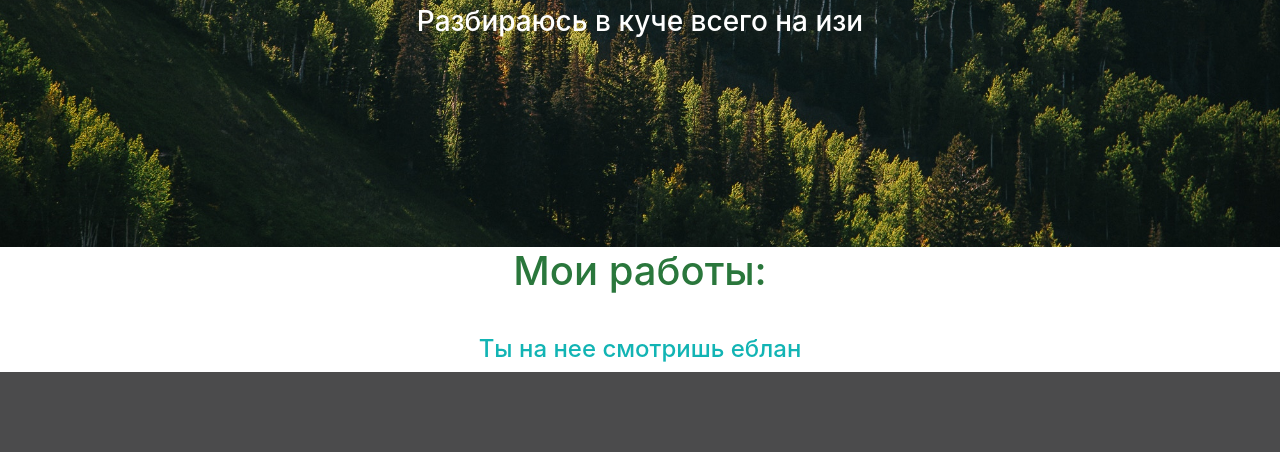
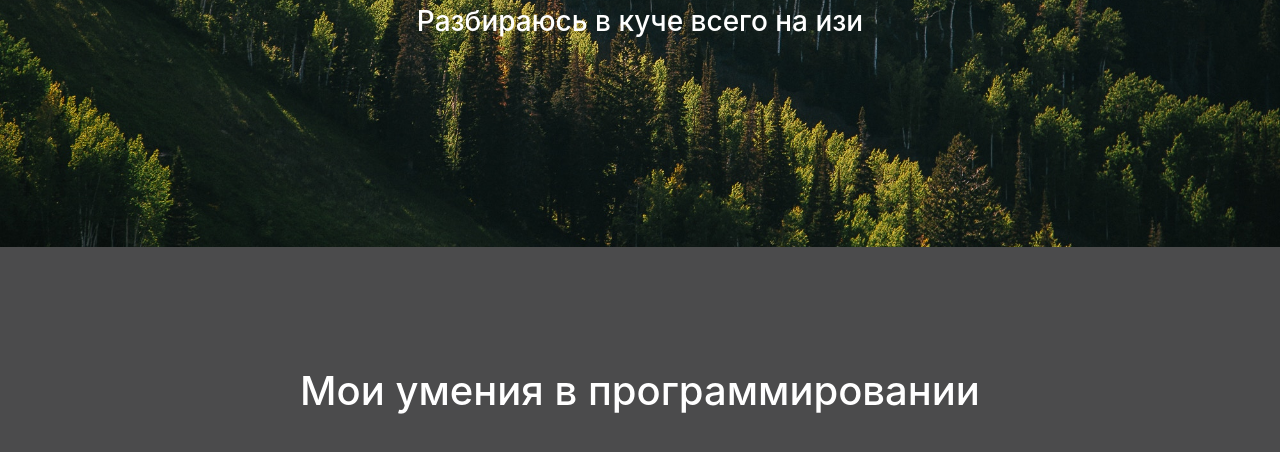
Before and after one commit to dayDream13er/siteboga, a website: page index.html in a window 1280 px wide. Shown: the part 498-950 px from the top of the page. Drawn offline with nearby package versions, Linux system fonts and the light colour scheme.

Commit message:
Update index.html

```diff
--- a/index.html
+++ b/index.html
@@ -58,13 +58,6 @@
 
 
 
-                <div class="col-lg-12 ">
-                    <h1 class="headings">Мои работы:</h1>
-                    <h4 class="headingss">Ты на нее смотришь еблан</h4>
-                </div>
-            </div>
-
-                </div>
 
                   <div id="three"  class="dark-theme container-fluid section">
                       <div class="row content-box" id="one" >
```
